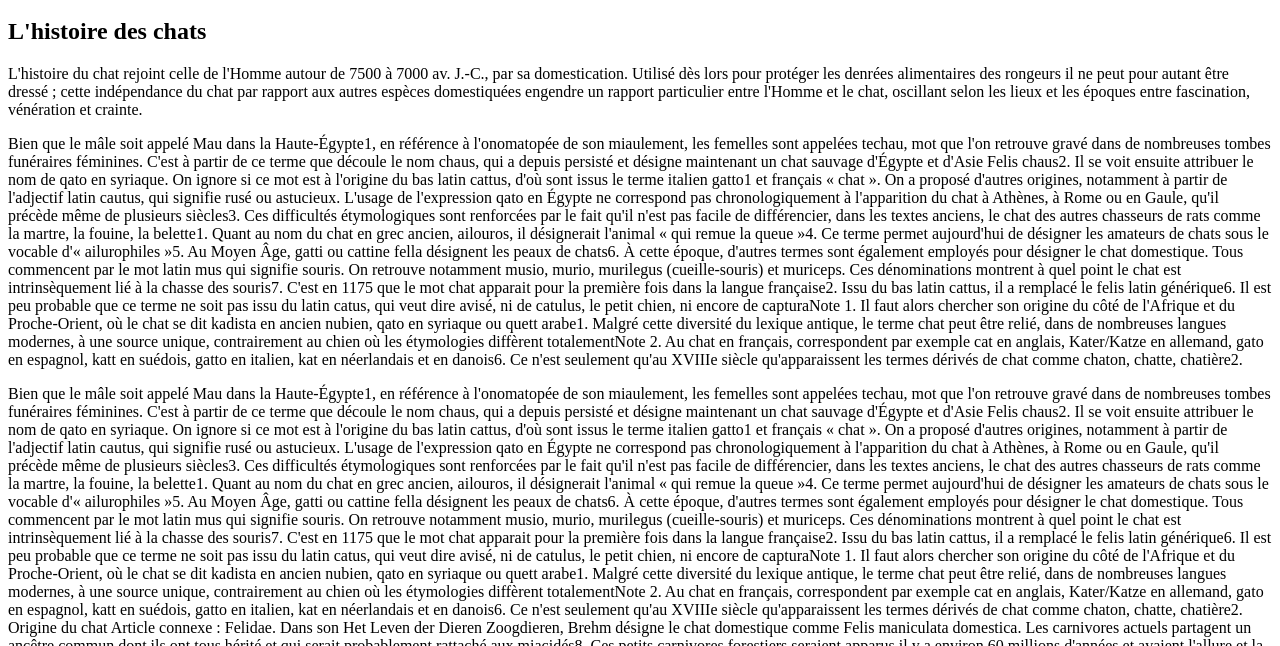
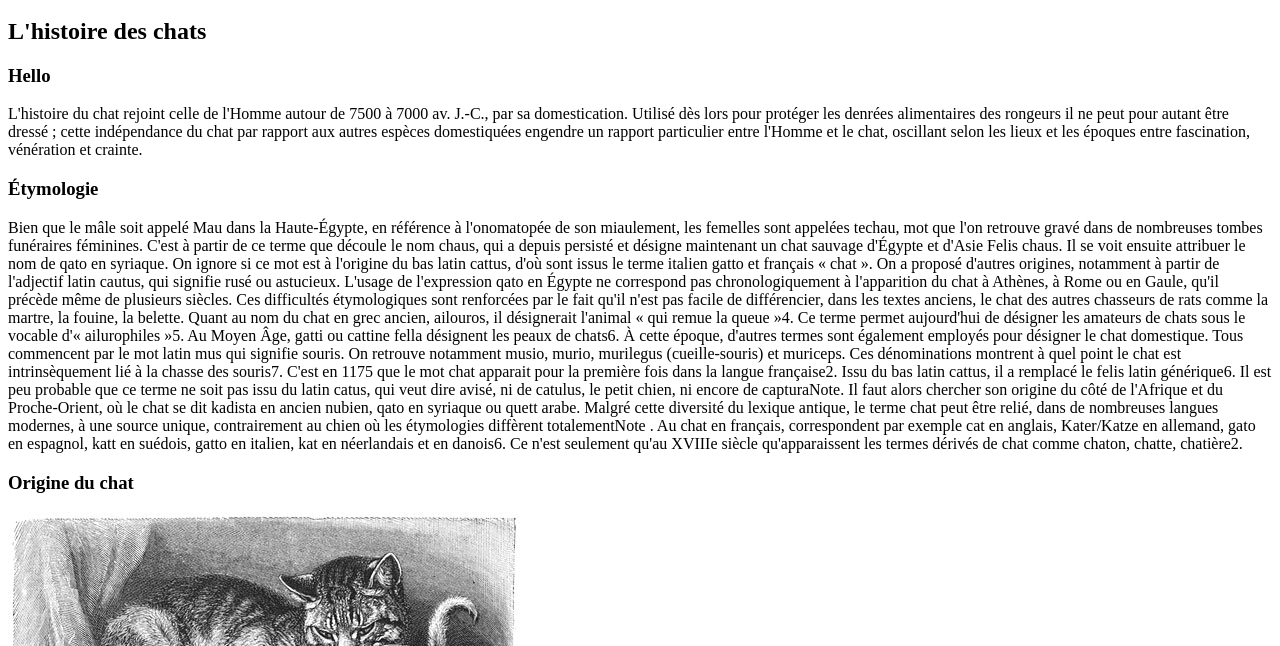
Before and after one commit to TI30/projet-chat, a plain HTML site: page page-1.html in a window 1280 px wide. Shown: the part 154-800 px from the top of the page. Drawn offline with Linux system fonts and the light colour scheme.

Commit message:
la-page-1

```diff
--- a/page-1.html
+++ b/page-1.html
@@ -27,23 +27,27 @@
     <main class="main-page-1">
         <article>
             <h2>L'histoire des chats</h2>
+            <h3>Hello</h3>
             <p>L'histoire du chat rejoint celle de l'Homme autour de 7500 à 7000 av. J.-C., par sa domestication.
                 Utilisé dès lors pour protéger les denrées alimentaires des rongeurs il ne peut pour autant être dressé
                 ; cette indépendance du chat par rapport aux autres espèces domestiquées engendre un rapport
                 particulier entre l'Homme et le chat, oscillant selon les lieux et les époques entre fascination,
                 vénération et crainte.</p>
-            <p>Bien que le mâle soit appelé Mau dans la Haute-Égypte1, en référence à l'onomatopée de son miaulement,
+
+
+            <h3>Étymologie</h3>
+            <p>Bien que le mâle soit appelé Mau dans la Haute-Égypte, en référence à l'onomatopée de son miaulement,
                 les femelles sont appelées techau, mot que l'on retrouve gravé dans de nombreuses tombes funéraires
                 féminines. C'est à partir de ce terme que découle le nom chaus, qui a depuis persisté et désigne
-                maintenant un chat sauvage d'Égypte et d'Asie Felis chaus2.
+                maintenant un chat sauvage d'Égypte et d'Asie Felis chaus.
 
                 Il se voit ensuite attribuer le nom de qato en syriaque. On ignore si ce mot est à l'origine du bas
-                latin cattus, d'où sont issus le terme italien gatto1 et français « chat ». On a proposé d'autres
+                latin cattus, d'où sont issus le terme italien gatto et français « chat ». On a proposé d'autres
                 origines, notamment à partir de l'adjectif latin cautus, qui signifie rusé ou astucieux. L'usage de
                 l'expression qato en Égypte ne correspond pas chronologiquement à l'apparition du chat à Athènes, à
-                Rome ou en Gaule, qu'il précède même de plusieurs siècles3. Ces difficultés étymologiques sont
+                Rome ou en Gaule, qu'il précède même de plusieurs siècles. Ces difficultés étymologiques sont
                 renforcées par le fait qu'il n'est pas facile de différencier, dans les textes anciens, le chat des
-                autres chasseurs de rats comme la martre, la fouine, la belette1.
+                autres chasseurs de rats comme la martre, la fouine, la belette.
 
                 Quant au nom du chat en grec ancien, ailouros, il désignerait l'animal « qui remue la queue »4. Ce
                 terme permet aujourd'hui de désigner les amateurs de chats sous le vocable d'« ailurophiles »5.
@@ -55,15 +59,18 @@
 
                 C'est en 1175 que le mot chat apparait pour la première fois dans la langue française2. Issu du bas
                 latin cattus, il a remplacé le felis latin générique6. Il est peu probable que ce terme ne soit pas
-                issu du latin catus, qui veut dire avisé, ni de catulus, le petit chien, ni encore de capturaNote 1. Il
+                issu du latin catus, qui veut dire avisé, ni de catulus, le petit chien, ni encore de capturaNote. Il
                 faut alors chercher son origine du côté de l'Afrique et du Proche-Orient, où le chat se dit kadista en
-                ancien nubien, qato en syriaque ou quett arabe1.
+                ancien nubien, qato en syriaque ou quett arabe.
 
                 Malgré cette diversité du lexique antique, le terme chat peut être relié, dans de nombreuses langues
-                modernes, à une source unique, contrairement au chien où les étymologies diffèrent totalementNote 2. Au
+                modernes, à une source unique, contrairement au chien où les étymologies diffèrent totalementNote . Au
                 chat en français, correspondent par exemple cat en anglais, Kater/Katze en allemand, gato en espagnol,
                 katt en suédois, gatto en italien, kat en néerlandais et en danois6. Ce n'est seulement qu'au XVIIIe
                 siècle qu'apparaissent les termes dérivés de chat comme chaton, chatte, chatière2. </p>
+
+
+            <h3>Origine du chat</h3> <img src="images/origine-du-chat.jpg" alt="Les origine du chat">
             <p>Bien que le mâle soit appelé Mau dans la Haute-Égypte1, en référence à l'onomatopée de son miaulement,
                 les femelles sont appelées techau, mot que l'on retrouve gravé dans de nombreuses tombes funéraires
                 féminines. C'est à partir de ce terme que découle le nom chaus, qui a depuis persisté et désigne
@@ -137,10 +144,19 @@
                 individus de chats des sables et des chats sauvages de différentes sous-espèces dont le chat domestique
                 a permis de montrer les liens proches entre le chat ganté (Felis silvestris lybica) et le chat
                 domestique : ceux-ci auraient divergé il y a environ 130 000 ans10.</p>
-            <img src="" alt="">
         </article>
         <aside>
+            <h2>Pas terrible mais ca peut servir</h2>
+            <img src="images/Suprise.jpeg" alt="Chat surpris">
+            <p>1648. Le russe Simon Dejnev découvre le détroit de Béring. En France, la Fronde débute. Une décision est
+                également prise par un certain Louis XIV : désormais, on ne fera plus brûler de chats pour la
+                Saint-Jean, le 23 juin !
 
+                Oui, à l’époque, on avait coutume de jeter une poignée de chats, enfermés dans des sacs, au bûcher ou
+                dans les rivières. Les malheureuses bêtes étaient vivantes bien sûr… Mais on avait une bonne raison :
+                selon la croyance populaire, la veille de la Saint-Jean, les félins participaient à un sabbat géant
+                avec des sorcières… La décision de Louis XIV n’aura d’ailleurs qu’une portée relative : la tradition du
+                bûcher est encore présente à Metz au siècle suivant.</p>
         </aside>
     </main>
 
```
Also changed, not shown: images/Suprise.jpeg (added), images/origine-du-chat.jpg (added).
